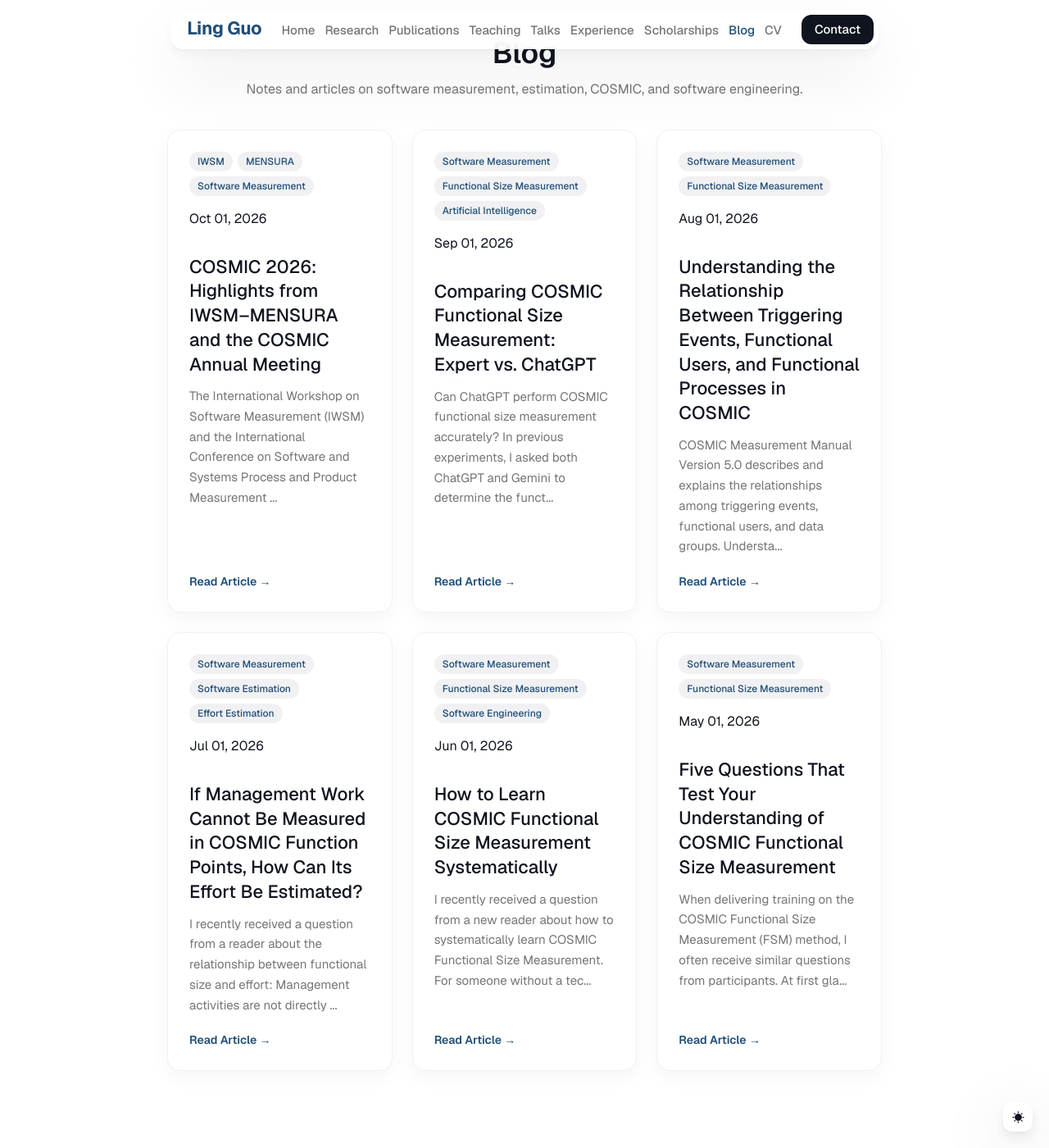
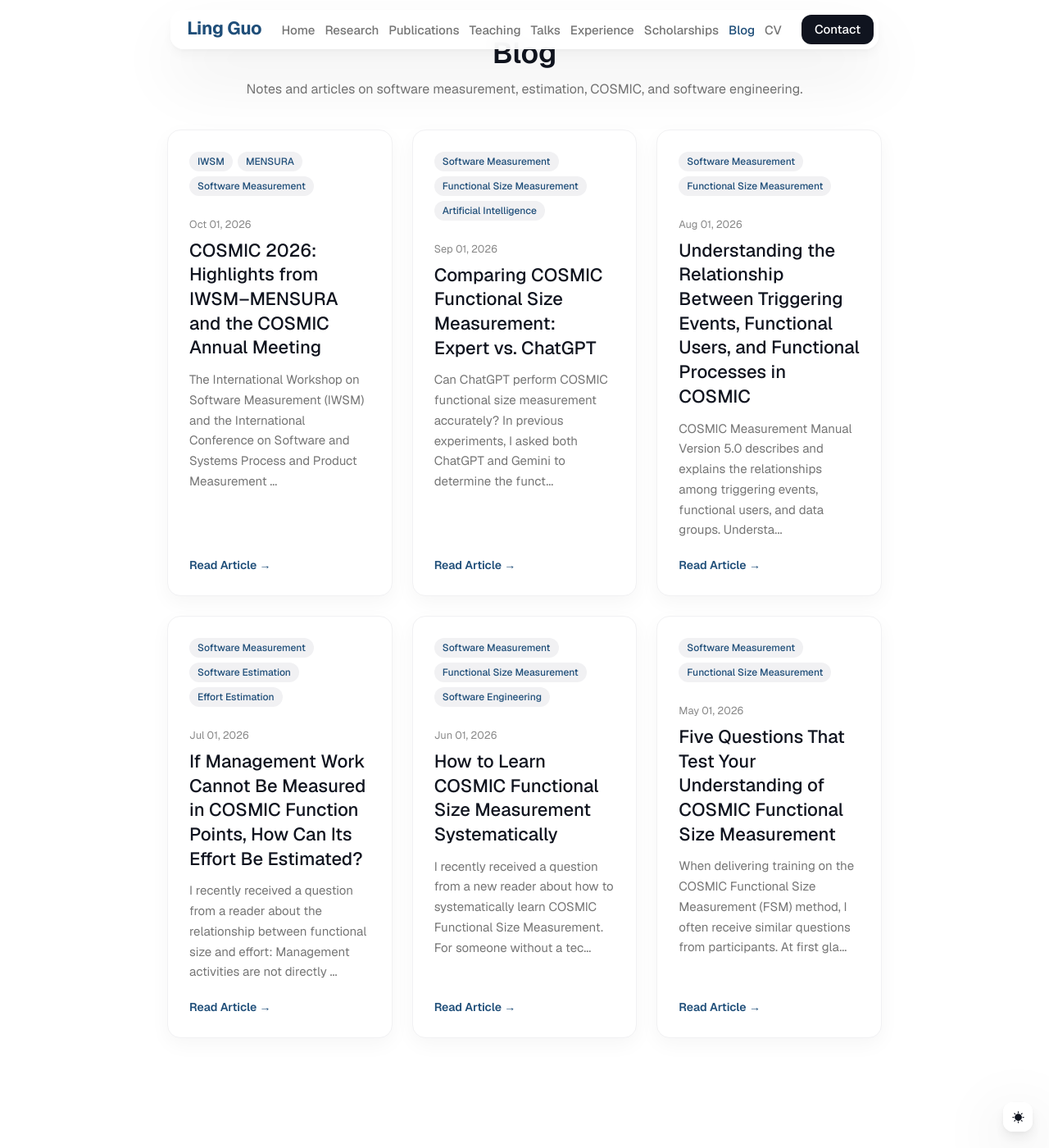
Before and after one commit to lingguo-research/lingguo-tarne, a Jekyll site: the page built from _pages/blog.html, in a window 1280 px wide and 1400 px high, scrolled down 331 px. Shown: the whole window at 82% size. Built offline with Jekyll 4.4.1, drawn with Linux system fonts in a browser that asks for light colours; nearby versions of some CDN libraries.

Commit message:
Update main.scss

```diff
--- a/css/main.scss
+++ b/css/main.scss
@@ -2266,3 +2266,10 @@ a {
 .talk-poster-link img:hover {
   opacity: 0.92;
 }
+
+.blog-archive__date {
+  margin: 10px 0 8px;
+  color: #888;
+  font-size: 0.8rem;
+  line-height: 1.4;
+}
```
